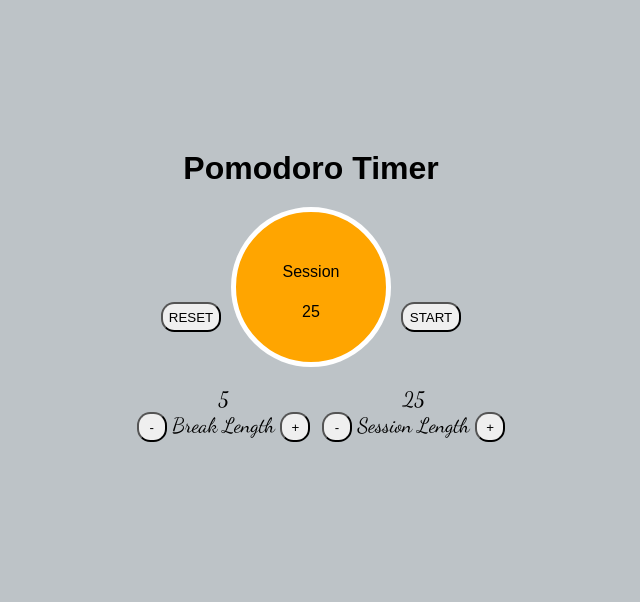
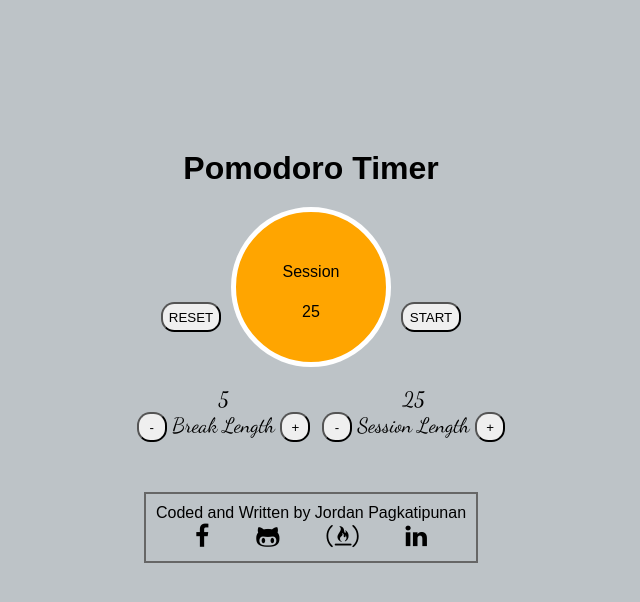
Before and after one commit to makopa/pomodoro-timer, a plain HTML site: page index.html in a window 1280 px wide. Shown: the whole page, without its empty margins (329-969 px from the left). Drawn offline with nearby package versions, Linux system fonts and the light colour scheme.

Commit message:
2nd commit

```diff
--- a/index.html
+++ b/index.html
@@ -5,6 +5,7 @@
 	<script src="https://ajax.googleapis.com/ajax/libs/jquery/3.1.1/jquery.min.js"></script>
 	<link rel="stylesheet" type="text/css" href="style.css">
 	<link href="https://fonts.googleapis.com/css?family=Dancing+Script" rel="stylesheet">
+	<link href="https://maxcdn.bootstrapcdn.com/font-awesome/4.7.0/css/font-awesome.min.css" rel="stylesheet">
 	<title>Pomodoro Timer</title>
 </head>
 <body>
@@ -39,5 +40,20 @@
 	</div>
 
 	<script src="script.js"></script>
+	<footer>
+	<div class="foot-wrap">
+		<div class="copyrights">Coded and Written by Jordan Pagkatipunan</div>
+		<div class="social">
+			<ul>
+				<li><a href="https://www.facebook.com/jordan.pagkatipunan" target="blank"><i class="fa fa-facebook" aria-hidden="true"></i></a></li>
+				<li><a href="https://github.com/makopa" target="blank"><i class="fa fa-github-alt" aria-hidden="true"></i></a></li>
+				<li><a href="https://www.freecodecamp.com/makopa" target="blank"><i class="fa fa-free-code-camp" aria-hidden="true"></i></a></li>
+				<li><a href="https://www.linkedin.com/in/makopa/" target="blank"><i class="fa fa-linkedin" aria-hidden="true"></i></a></li>
+			</ul>
+		</div>
+
+	</div>
+
+	</footer>
 </body>
 </html>
--- a/style.css
+++ b/style.css
@@ -65,3 +65,21 @@ h1{
 	float: right;
 	margin: 115px 50px 0 0;
 }
+footer a{
+	text-decoration: none;
+	color: #000;
+}
+.foot-wrap{
+	border: solid #666 2px;
+	width: max-content;
+	padding: 10px;
+	margin: 50px auto auto auto;
+	text-align: center;
+}
+.social{
+	font-size: 25px;
+}
+.social ul li{
+	display: inline-block;
+	margin: 0 20px;
+}
```
